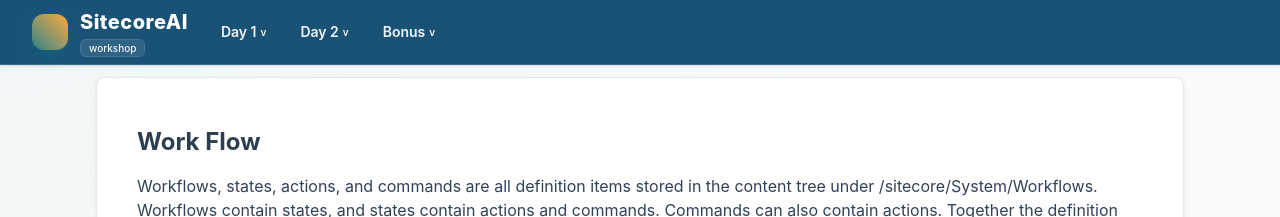
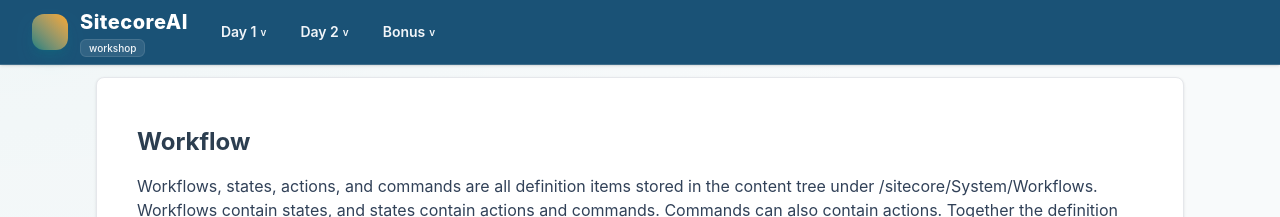
Before and after one commit to thanukaSitecore/sitecoreai-guideline, a Next.js app: page /Bonus/Workflow in a window 1280 px wide. Shown: the top 217 px of the page. Built offline with nearby package versions, Linux system fonts and the light colour scheme.

Commit message:
Update README and Navbar components: correct local server URL and improve dropdown styling

```diff
--- a/app/Bonus/Workflow/page.tsx
+++ b/app/Bonus/Workflow/page.tsx
@@ -5,7 +5,7 @@ export default function PageBuild() {
     <div className="mt-3">
       <div className="p-10 rounded-lg border border-gray-200 bg-white shadow-sm">
         <div className="mt-2">
-          <span className="text-2xl font-bold">Work Flow</span>
+          <span className="text-2xl font-bold">Workflow</span>
         </div>
         <p className="mt-4 text-slate-700">
           Workflows, states, actions, and commands are all definition items
--- a/components/Navbar.tsx
+++ b/components/Navbar.tsx
@@ -41,7 +41,8 @@ export default function Navbar() {
                     <span className="text-[10px]">v</span>
                   </button>
 
-                  <div className="invisible absolute left-0 top-full mt-1 w-72 rounded-2xl border border-learning-border/30 bg-learning-navy/95 py-2 opacity-0 shadow-xl backdrop-blur-lg transition group-hover:visible group-hover:opacity-100">
+                  <div className="invisible absolute left-0 top-full w-72 pt-2 opacity-0 transition group-hover:visible group-hover:opacity-100">
+                    <div className="rounded-2xl border border-learning-border/30 bg-learning-navy/95 py-2 shadow-xl backdrop-blur-lg">
                       {items.map((item) => (
                         <Link
                           key={item.href}
@@ -51,6 +52,7 @@ export default function Navbar() {
                           {item.label}
                         </Link>
                       ))}
+                    </div>
                   </div>
                 </div>
               );
--- a/package.json
+++ b/package.json
@@ -3,7 +3,7 @@
   "version": "0.1.0",
   "private": true,
   "scripts": {
-    "dev": "next dev",
+    "dev": "next dev --port 5010",
     "build": "next build",
     "start": "next start",
     "lint": "eslint"
```
Also changed, not shown: 1 other file (tests, documents, lock files or other folders). Lines whose indentation alone changed are shown as unchanged.
